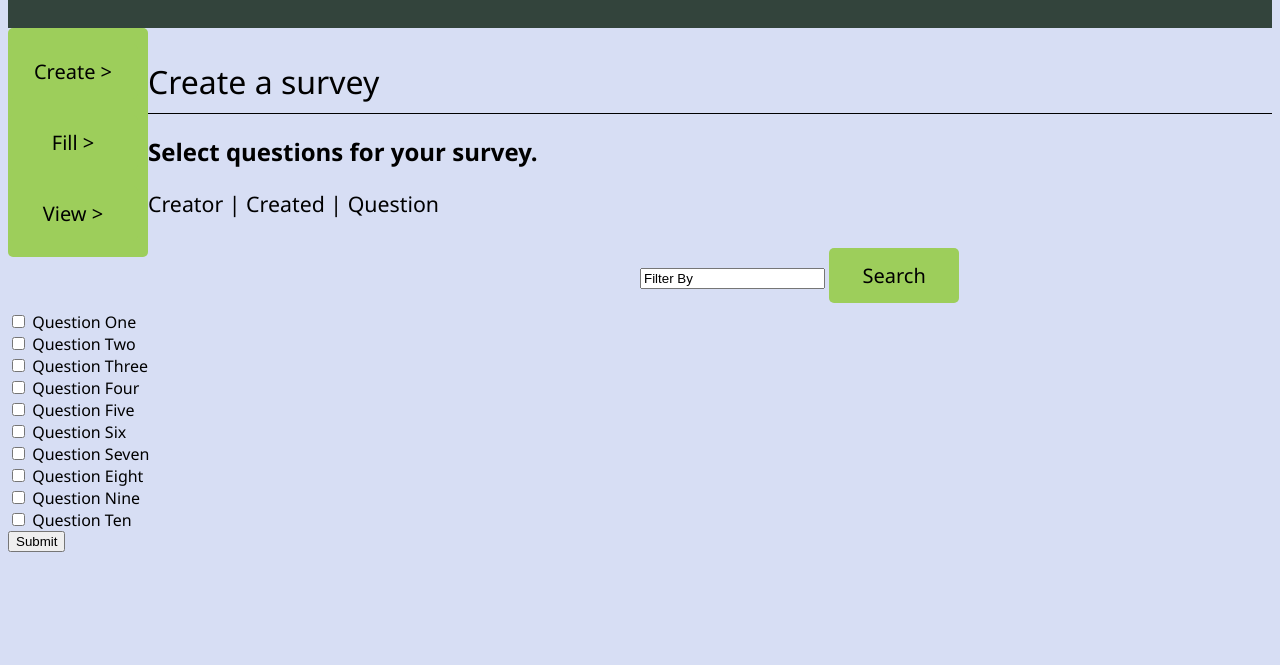
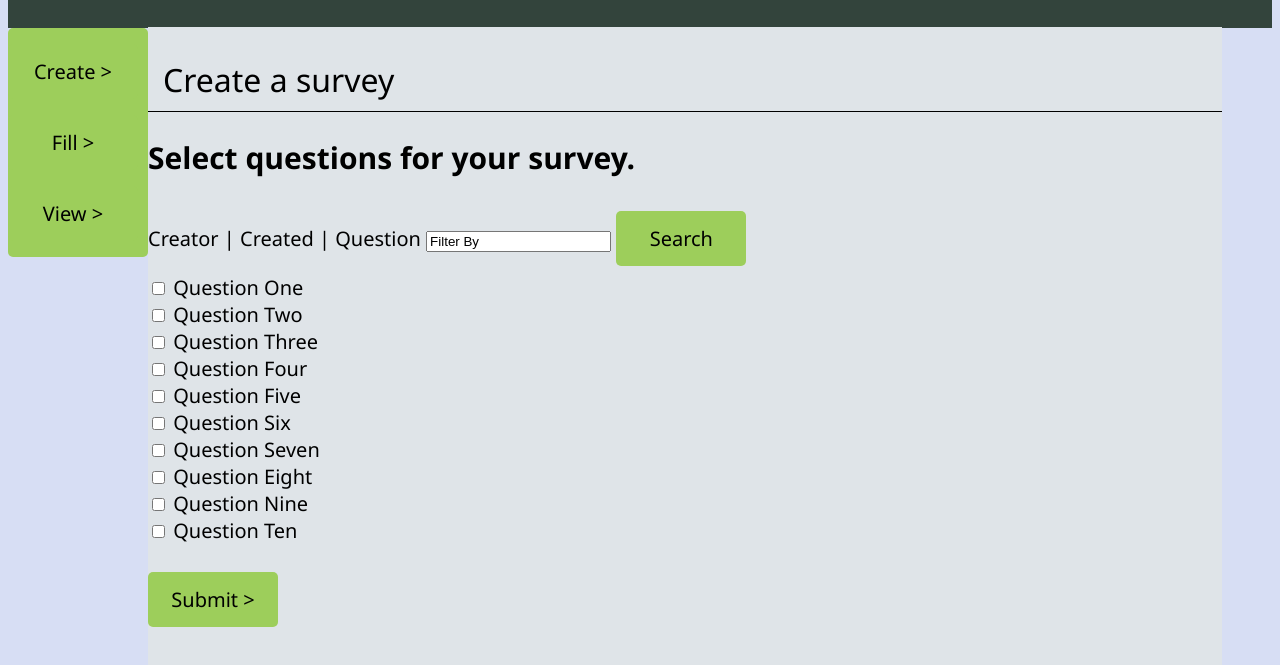
Before and after one commit to victoria-cameron/UpInTheGunks, a plain HTML site: page hannahsFolder/create_survey.html in a window 1280 px wide. Shown: the part 191-856 px from the top of the page. Before the commit the page ends 800 px from the top, so only its background shows below. Drawn offline with Linux system fonts and the light colour scheme; files that its build step writes are made by us from their sources.

Commit message:
edited format

```diff
--- a/hannahsFolder/create_survey.html
+++ b/hannahsFolder/create_survey.html
@@ -25,19 +25,13 @@
             <button type="button" id="fill">Fill ></button>
             <button type="button" id="view">View ></button>
         </div>
-        <div>
+
+        <div class = "index">
             <h1>Create a survey</h1>
-        </div>
-
-        <div>
             <h2>Select questions for your survey.</h2>
-            <div id = "bar">
-                <h3>Creator | Created | Question </h3>
-            </div>
-            <div id = "search" style = "margin-left: 50%">
-                <input type = "text" value = "Filter By" id = "filterBy">
-                <button type = "button" id = "search">Search</button><br>
-            </div>
+            <label>Creator | Created | Question </label>
+            <input type = "text" value = "Filter By" id = "filterBy">
+            <button type = "button" id = "search">Search</button><br>
 
             <form id = "checkBoxes" action="checkAll()">
                 <input type="checkbox" name="checkBox" value="qOne"> Question One<br>
@@ -50,8 +44,8 @@
                 <input type="checkbox" name="checkBox" value="qEight"> Question Eight<br>
                 <input type="checkbox" name="checkBox" value="qNine"> Question Nine<br>
                 <input type="checkbox" name="checkBox" value="qTen"> Question Ten<br>
-                <input type="button" value="Submit" onClick = "checkAll()">
             </form>
+            <button type="button"> Submit ></button>
         </div>
     </body>
 </html>
```
